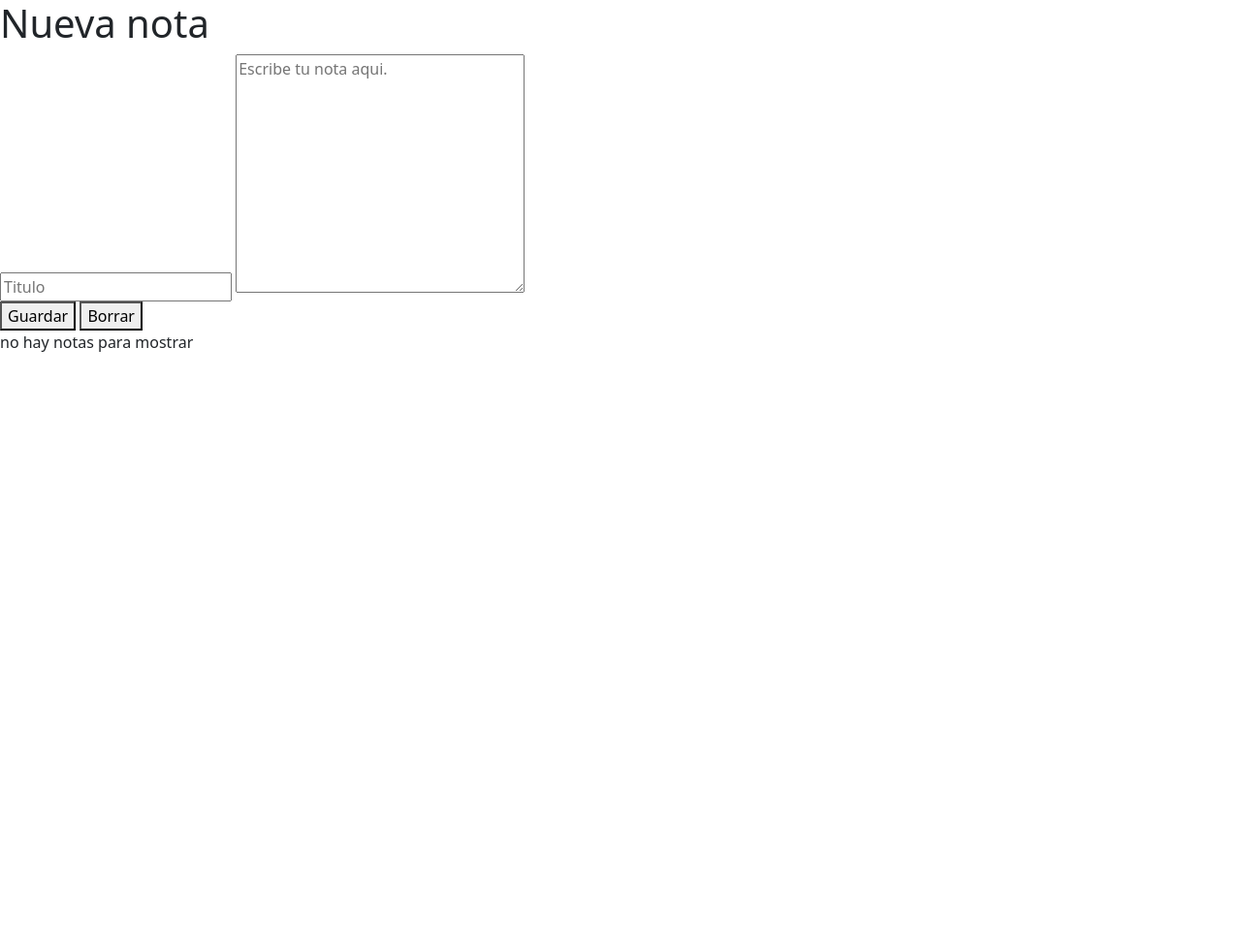
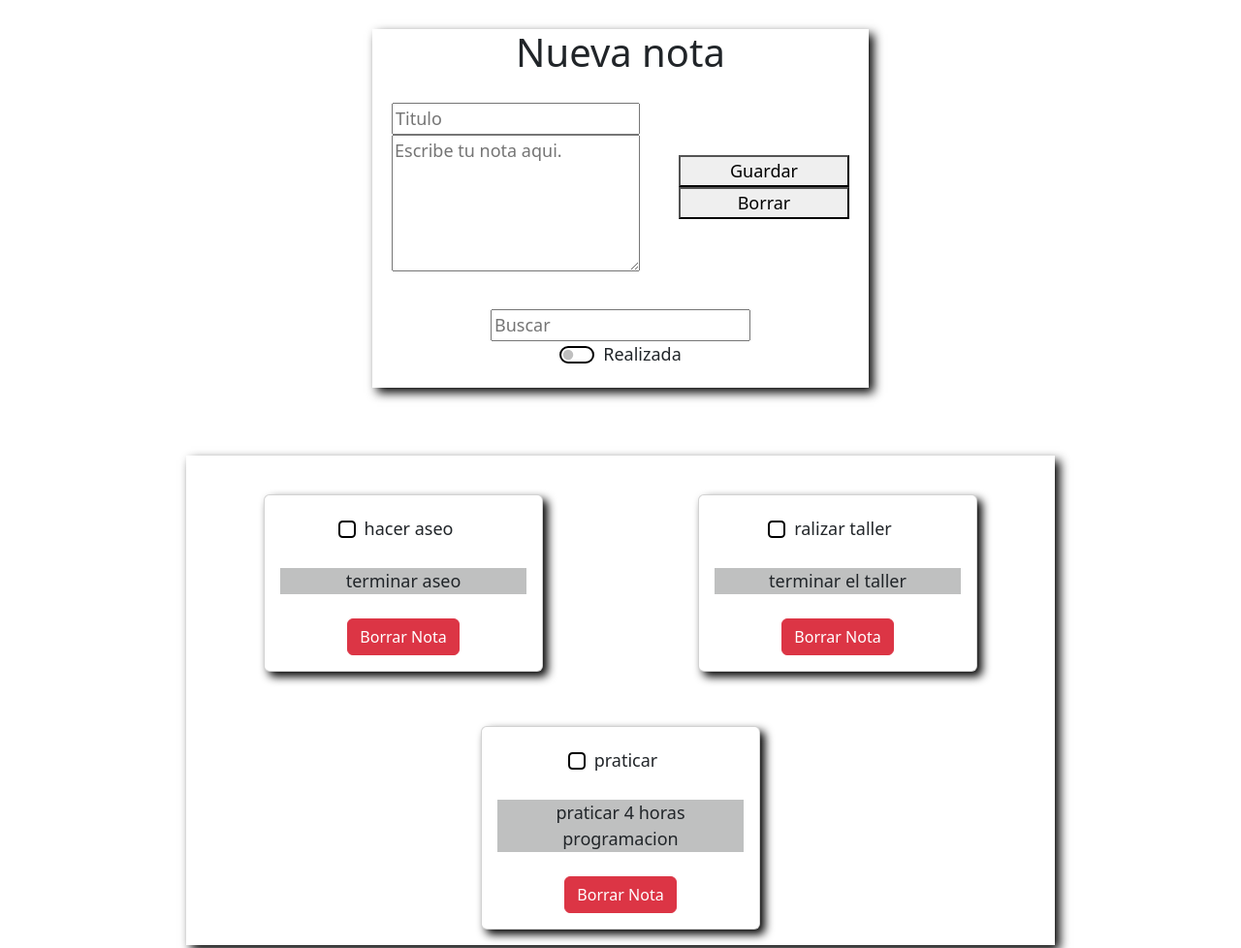
Before and after one commit to JALZ2003/TallerEventos, a plain HTML site: page pages/punto3.html in a window 1280 px wide. Shown: the top 978 px of the page at 97% size. Before the commit the page ends 800 px from the top, so only its background shows below. Drawn offline with nearby package versions, Linux system fonts and the light colour scheme.

Commit message:
Finish Project

```diff
--- a/JS/punto3.js
+++ b/JS/punto3.js
@@ -1,22 +1,49 @@
 const contenedorDeTarjetas = document.querySelector(".contenedor");
+const buscar = document.querySelector('.buscar');
+const realizado = document.querySelector("#flexSwitchCheckDefault");
+const titulo = document.getElementById("tituloNota");
+const texto = document.getElementById("textoNota");
+const guardar = document.getElementById("guardar");
 
-let notas = [];
-let guardar = document.getElementById("guardar");
+let notas = [
+    {
+        id: 1,
+        titulo: 'hacer aseo',
+        texto: 'terminar aseo',
+        realizada: false,
+    },
+    {
+        id: 2,
+        titulo: 'ralizar taller',
+        texto: 'terminar el taller',
+        realizada: false,
+    },
+    {
+        id: 3,
+        titulo: 'praticar',
+        texto: 'praticar 4 horas programacion',
+        realizada: false,
+    },
+];
+
+insertarTarjetas(notas);
+
+guardar.addEventListener("click", validarCamposVacios);
+
+realizado.addEventListener("change", () => { insertarTarjetas(filtros()) });
+
+buscar.addEventListener("input", () => { insertarTarjetas(filtros()) });
 
 function guardarNota() {
     let titulo = document.getElementById("tituloNota").value;
     let texto = document.getElementById("textoNota").value;
     if (validarCamposVacios(titulo, texto)) {
-
-        removerElementos();
         const idGlobal = obtenerIdMayor();
-
         const nuevaNota = {
             id: idGlobal + 1,
             titulo: titulo,
             texto: texto,
             realizada: false,
-
         }
         notas.push(nuevaNota)
         insertarTarjetas(notas);
@@ -35,14 +62,14 @@ function obtenerIdMayor() {
     }
     return idMayor;
 }
+
 function crearNota(nombre, descripcion, realizado, id) {
     let nota = '<div class="card text-center mb-3" style="width: 18rem;">\n' +
         '<div class="card-body">\n' +
         '<div class="form-check form-check-inline">\n' +
-        '<input class="form-check-input" type="checkbox" id="inlineCheckbox1" value="option1">\n' +
+        '<input class="form-check-input" type="checkbox" id=' + id + ' onClick="marcarRealizada(id)"' + (realizado ? "checked" : "") + '>\n' +
         '<label class="form-check-label" for="inlineCheckbox1"> ' + nombre + ' </label>\n' +
-        '</div>\n' +
-        '<p class="card-text">' + descripcion + '</p>\n' +
+        '</div>\n' + (realizado ? '<p class="card-text"><s>' + descripcion + '</s></p>\n' : '<p class="card-text">' + descripcion + '</p>\n') +
         '<button type="button" class="btn btn-danger" onClick="borrarNota(id)" id=' + id + ' > Borrar Nota </button>\n' +
         '</div>\n' +
         '</div>';
@@ -50,39 +77,33 @@ function crearNota(nombre, descripcion, realizado, id) {
 }
 
 function insertarTarjetas(notas) {
+    removerElementos();
     if (notas.length == 0) {
         let mensajeVacio = document.createElement("div");
         mensajeVacio.textContent = 'no hay notas para mostrar';
         contenedorDeTarjetas.appendChild(mensajeVacio);
-
-        console.log(notas);
-
     } else {
         for (let i = 0; i < notas.length; i++) {
             const element = notas[i];
             let nota = crearNota(element.titulo, element.texto, element.realizada, element.id);
             contenedorDeTarjetas.innerHTML += nota;
-
         }
     }
+}
 
-}
 function borrarNota(id) {
     for (let index = 0; index < notas.length; index++) {
         if (notas[index].id == id) {
             notas.splice(index, 1)
         }
     }
-    removerElementos();
-    insertarTarjetas(notas);
+    insertarTarjetas(filtros());
 }
-
-insertarTarjetas(notas);
 
 function validarCamposVacios(titulo, texto) {
     return (titulo != "") && (texto != "");
 }
-guardar.addEventListener("click", validarCamposVacios)
+
 function removerElementos() {
     let elementos = contenedorDeTarjetas.children;
     for (let i = 0; i < elementos.length; i++) {
@@ -91,3 +112,36 @@ function removerElementos() {
         i--;
     }
 }
+
+function marcarRealizada(id) {
+    let note = notas.find(n => n.id == id);
+    note.realizada = (note.realizada) ? false : true;
+    insertarTarjetas(filtros());
+}
+
+function borrar() {
+    titulo.value = "";
+    texto.value = "";
+}
+
+function filtroBuscar(list) {
+    return list.filter(n => buscarPalabra(buscar.value, n));
+}
+
+function filtroRalizado(list) {
+    return list.filter(n => n.realizada === true);
+}
+
+function filtros() {
+    if (isRealizada()) {
+        return filtroBuscar(filtroRalizado(notas));
+    } else {
+        return filtroBuscar(notas);
+    }
+}
+
+let isRealizada = () => { return realizado.checked };
+
+let buscarPalabra = (palabra, list) => { return palabrasMinusculas(list.titulo).includes(palabrasMinusculas(palabra)) || palabrasMinusculas(list.texto).includes(palabrasMinusculas(palabra)) };
+
+let palabrasMinusculas = (palabra) => { return palabra.toLowerCase() };
--- a/assets/CSS/punto3.css
+++ b/assets/CSS/punto3.css
@@ -1,14 +1,31 @@
-.card-body > div{
+body {
+    display: flex;
+    flex-direction: column;
+    justify-content: center;
+    align-items: center;
+    font-size: 18px;
+}
+
+body>div {
+    margin: 30px;
+}
+
+.card {
+    margin: 40px;
+    box-shadow: 5px 5px 10px black;
+}
+
+.card-body>div {
     margin-top: 5px;
 }
 
-.card-body > p{
+.card-body>p {
     background-color: #BFC0C0;
     margin-top: 25px;
     margin-bottom: 25px;
 }
 
-.card-body > a{
+.card-body>a {
     margin-top: 20px;
     margin-bottom: 20px;
 }
@@ -16,3 +33,51 @@
 .form-check-input {
     border: 2px solid black;
 }
+
+.datosIngreso {
+    width: 40%;
+    display: flex;
+    flex-direction: column;
+    justify-content: center;
+    align-items: center;
+    box-shadow: 5px 5px 10px black;
+}
+
+.datosIngreso>div {
+    width: 100%;
+    display: flex;
+    justify-content: center;
+    align-items: center;
+}
+
+.inputs {
+    width: 50%;
+    margin: 20px;
+    display: flex;
+    flex-direction: column;
+}
+
+.contenedor {
+    width: 70%;
+    display: flex;
+    align-items: center;
+    justify-content: space-around;
+    flex-wrap: wrap;
+    margin: 40px;
+    box-shadow: 5px 5px 10px black;
+}
+
+.filters {
+    width: 97%;
+    height: 100px;
+    display: flex;
+    flex-direction: column;
+    justify-content: center;
+    align-items: center;
+}
+
+.search {
+    width: 50%;
+    text-align: center;
+    margin: 5px;
+}
--- a/pages/index.html
+++ /dev/null
@@ -1,21 +0,0 @@
-<!DOCTYPE html>
-<html lang="en">
-
-<head>
-    <meta charset="UTF-8">
-    <meta http-equiv="X-UA-Compatible" content="IE=edge">
-    <meta name="viewport" content="width= , initial-scale=1.0">
-
-    <!-- CSS -->
-    <link rel="stylesheet" href="../assets/CSS/main.css">
-
-    <title>Document</title>
-</head>
-
-<body>
-
-    <!-- JS -->
-    <script src="../JS/main.js"></script>
-</body>
-
-</html>
--- a/pages/punto3.html
+++ b/pages/punto3.html
@@ -1,45 +1,51 @@
+<!DOCTYPE html>
+<html lang="en">
+
 <head>
     <meta charset="UTF-8">
     <meta http-equiv="X-UA-Compatible" content="IE=edge">
-    <meta name="viewport" content="width= , initial-scale=1.0">
+    <meta name="viewport" content="width=device-width, initial-scale=1.0">
 
     <!-- CSS -->
-    <link rel="stylesheet" href="../assets/CSS/punto3.css">
     <link href="https://cdn.jsdelivr.net/npm/bootstrap@5.3.0-alpha3/dist/css/bootstrap.min.css" rel="stylesheet"
         integrity="sha384-KK94CHFLLe+nY2dmCWGMq91rCGa5gtU4mk92HdvYe+M/SXH301p5ILy+dN9+nJOZ" crossorigin="anonymous">
+    <link rel="stylesheet" href="../assets/CSS/punto3.css">
+
     <title>Document</title>
 </head>
 
 <body>
-    <div>
+
+    <div class="datosIngreso">
         <h1>Nueva nota</h1>
         <div>
-            <input type="text" placeholder="Titulo" id="tituloNota">
-            <textarea name="" id="textoNota" cols="30" rows="10" placeholder="Escribe tu nota aqui."></textarea>
+            <div class="inputs">
+                <input type="text" placeholder="Titulo" id="tituloNota">
+                <textarea name="" id="textoNota" cols="30" rows="5" placeholder="Escribe tu nota aqui."></textarea>
+            </div>
+            <div class="inputs">
+                <button onclick="guardarNota()" id="guardar">Guardar</button>
+                <button onclick="borrar()">Borrar</button>
+            </div>
         </div>
-        <div>
-            <button onclick="guardarNota()" id="guardar">Guardar</button>
-            <button onclick="borrar()">Borrar</button>
+        <div class="filters">
+            <input class="buscar" type="text" placeholder="Buscar">
+            <div class="form-check form-switch">
+                <input class="form-check-input" type="checkbox" role="switch" id="flexSwitchCheckDefault">
+                <label class="form-check-lable" for="flexSwitchCheckDefault"> Realizada </label>
+            </div>
         </div>
     </div>
 
     <div class="contenedor">
-        <!-- <div class="card text-center mb-3" style="width: 18rem;">
-            <div class="card-body">
-                <div class="form-check form-check-inline">
-                    <input class="form-check-input" type="checkbox" id="inlineCheckbox1" value="option1">
-                    <label class="form-check-label" for="inlineCheckbox1"> Name Task </label>
-                </div>
-                <p class="card-text">With supporting text below as a natural lead-in to additional content.</p>
-                <button type="button" class="btn btn-danger"> Borrar Nota </button>
-            </div>
-        </div> -->
+
     </div>
+
     <!-- JS -->
-    <script src="../JS/punto3.js"></script>
     <script src="https://cdn.jsdelivr.net/npm/bootstrap@5.3.0-alpha3/dist/js/bootstrap.bundle.min.js"
         integrity="sha384-ENjdO4Dr2bkBIFxQpeoTz1HIcje39Wm4jDKdf19U8gI4ddQ3GYNS7NTKfAdVQSZe"
         crossorigin="anonymous"></script>
+    <script src="../JS/punto3.js"></script>
 </body>
 
 </html>
```
Also changed, not shown: JS/main.js (deleted), assets/CSS/main.css (deleted).
